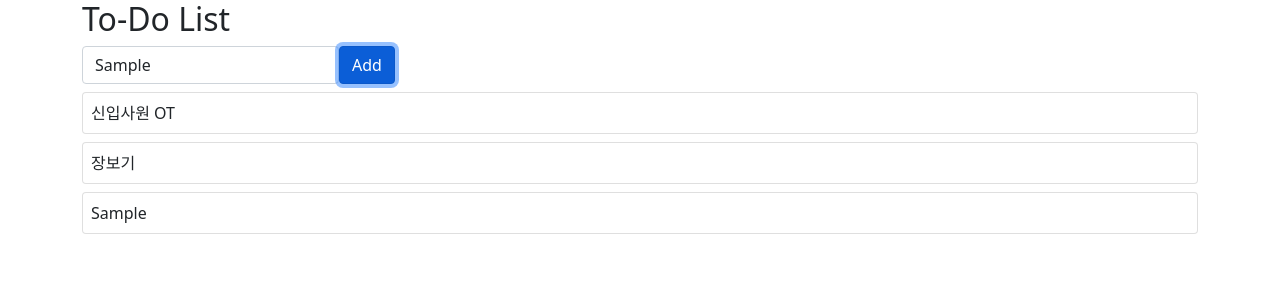
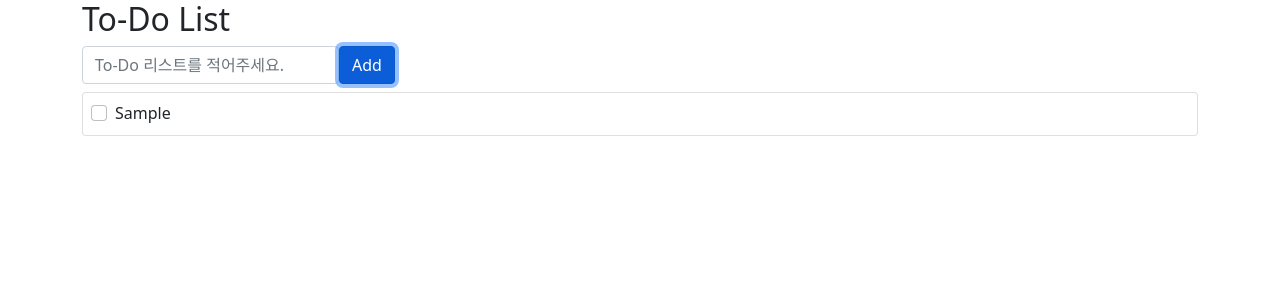
Before and after one commit to blackjune67/vue3-project, a Vue app: page / in a window 1280 px wide. Both pictures are taken after typing "Sample" into the empty fields and a click on the button "Add". Shown: the top 300 px of the page. Built offline with nearby package versions, Linux system fonts and the light colour scheme.

Commit message:
class/style binding

```diff
--- a/src/App.vue
+++ b/src/App.vue
@@ -8,7 +8,7 @@
             class="form-control"
             type="text"
             v-model="todo"
-            placeholder="Type new to-do"
+            placeholder="To-Do 리스트를 적어주세요."
           />
         </div>
         <div>
@@ -20,7 +20,22 @@
     </form>
     <div v-for="todo in todos" :key="todo.id" class="card mt-2">
       <div class="card-body p-2">
-        {{ todo.subject }}
+        <div class="form-check">
+          <input
+          class="form-check-input"
+          type="checkbox"
+          v-model="todo.completed">
+          <!-- <label
+            class="form-check-label"
+            :style="todo.completed ? todoStyle : {}"
+          > -->
+          <label
+            class="form-check-label"
+            :class="{ todo: todo.completed }"
+          >
+            {{ todo.subject }}
+          </label>
+        </div>
       </div>
     </div>
   </div>
@@ -31,13 +46,14 @@
 
 export default {
   setup() {
-    const todo = ref("");
-    const todos = ref([
-      { id: 1, subject: "신입사원 OT" },
-      { id: 2, subject: "장보기" },
-    ]);
+    const todo = ref('');
+    const todos = ref([]);
+    const hasError = ref(false);
 
-    const hasError = ref(false);
+    const todoStyle = {
+      textDecoration: 'line-through',
+      color: 'gray'
+    }
 
     const onSubmit = () => {
       if (todo.value === "") {
@@ -46,23 +62,28 @@
         todos.value.push({
           id: Date.now(),
           subject: todo.value,
+          completed: false, //완료 여부
         });
         hasError.value = false;
+        todo.value = '';
       }
     };
+
 
     return {
       todo,
       todos,
       onSubmit,
       hasError,
+      todoStyle,
     };
   },
 };
 </script>
 
 <style>
-.name {
-  color: red;
+.todo {
+  text-decoration: line-through;
+  color: gray;
 }
 </style>
```
Also changed, not shown: 1 other file (tests, documents, lock files or other folders).
